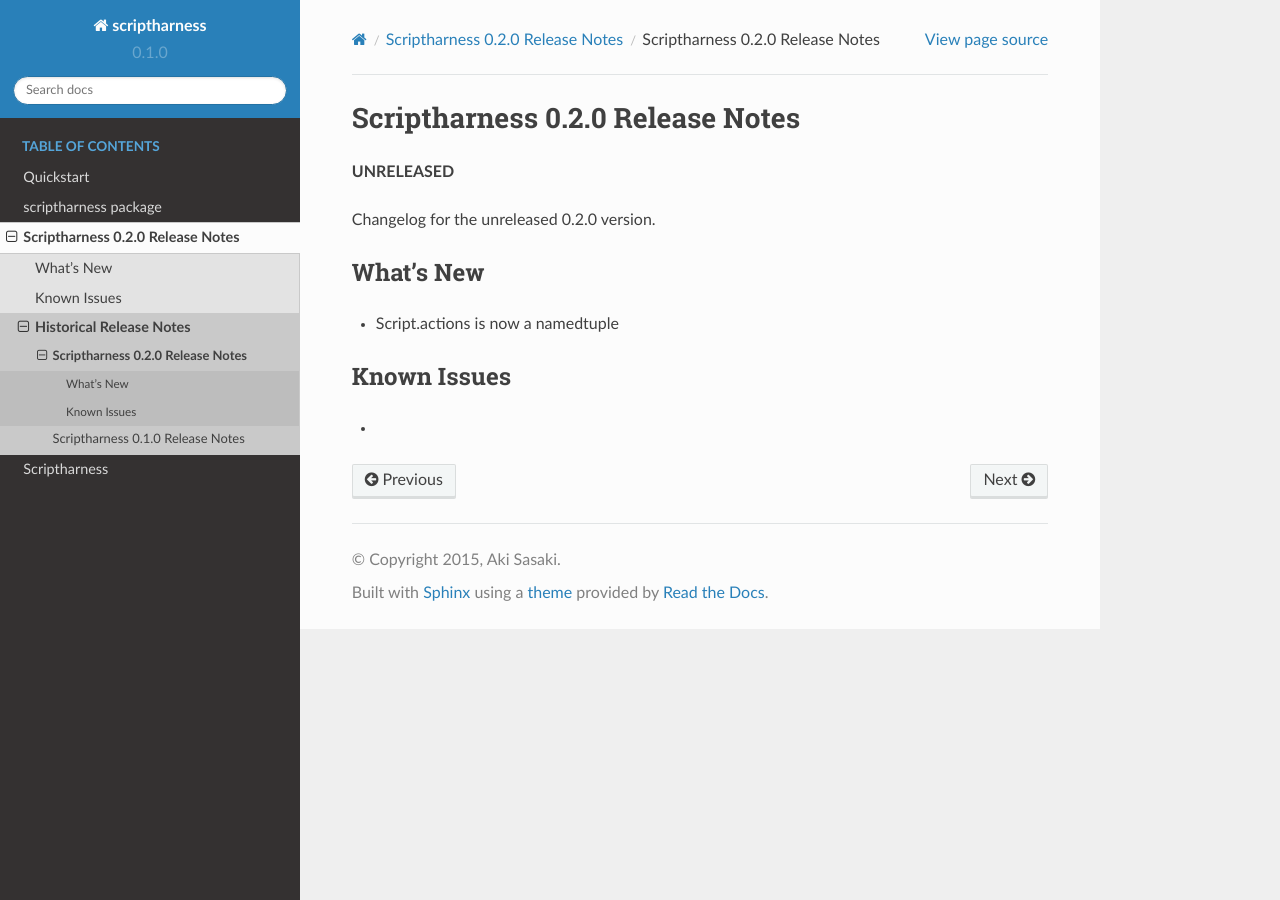
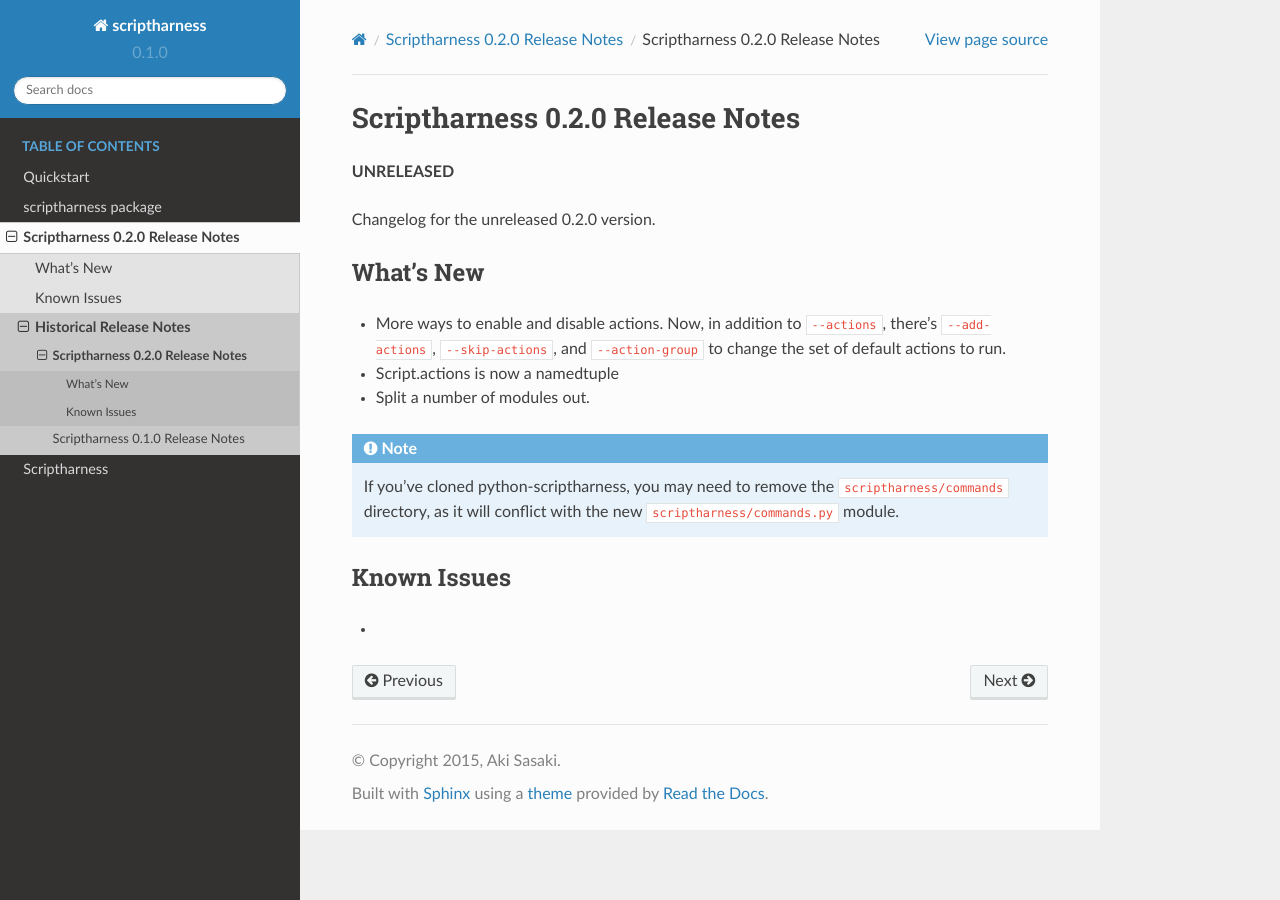
Before and after one commit to scriptharness/python-scriptharness, a Sphinx documentation site: the page built from docs/releasenotes/0.2.0.rst, in a window 1280 px wide. Built offline with Sphinx 7.4.7 and the Read the Docs theme 2.0.0, drawn with Linux system fonts in a browser that asks for light colours.

Commit message:
a few doc updates

```diff
--- a/docs/releasenotes/0.2.0.rst
+++ b/docs/releasenotes/0.2.0.rst
@@ -9,7 +9,12 @@ Changelog for the unreleased 0.2.0 version.
 
 What's New
 ----------
+* More ways to enable and disable actions.  Now, in addition to ``--actions``, there's ``--add-actions``, ``--skip-actions``, and ``--action-group`` to change the set of default actions to run.
+
 * Script.actions is now a namedtuple
+
+* Split a number of modules out.
+.. note:: If you've cloned python-scriptharness, you may need to remove the ``scriptharness/commands`` directory, as it will conflict with the new ``scriptharness/commands.py`` module.
 
 Known Issues
 ------------
```
Also changed, not shown: docs/quickstart.rst (+19 -7 lines).
